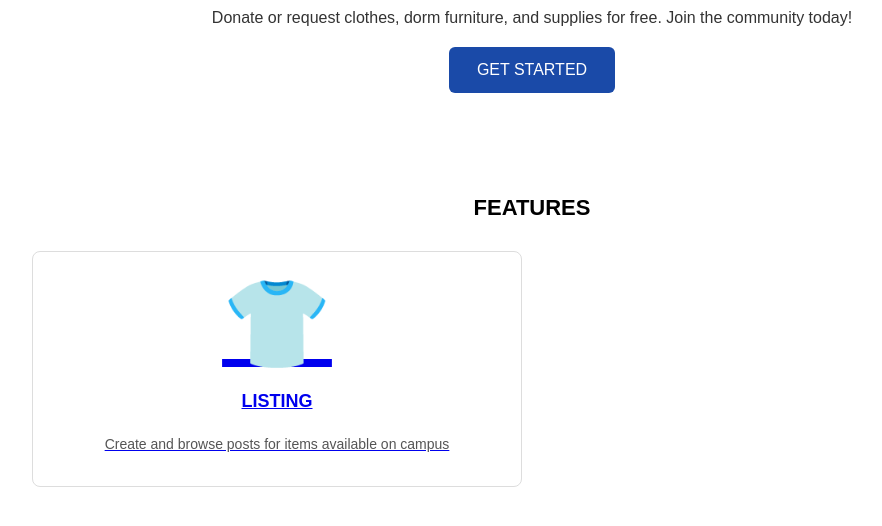
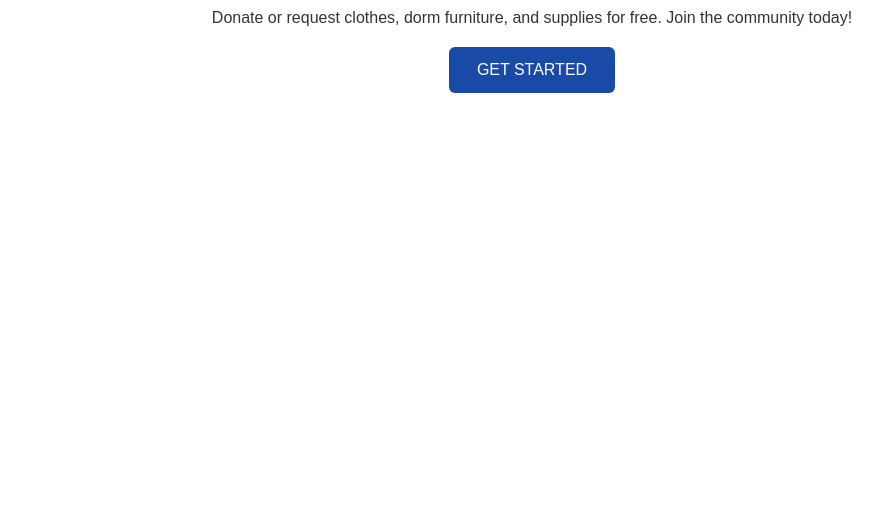
Before and after one commit to masterpillow/campus-closet, a Flask app: page / in a window 1280 px wide. Shown: the part 212-738 px from the top of the page, without its empty margins (108-990 px from the left). Run offline with Flask 3, Linux system fonts and the light colour scheme.

Commit message:
Updated landingpage css and html

```diff
--- a/app/static/landingpage.css
+++ b/app/static/landingpage.css
@@ -39,59 +39,3 @@ body {
     border-radius: 6px;
     cursor: pointer;
 }
-
-  .features {
-    padding: 40px 20px;
-    max-width: 1000px;
-    margin: 0 auto;
-  }
-
-  .features h3 {
-    text-align: center;
-    font-size: 22px;
-    margin-bottom: 30px;
-  }
-
-  .feature-grid {
-    display: grid;
-    grid-template-columns: repeat(2, 1fr);
-    gap: 20px;
-  }
-
-  .feature-box {
-    border: 1px solid #ddd;
-    padding: 20px;
-    border-radius: 8px;
-    text-align: center;
-    text-decoration: none;
-    color: inherit;
-    transition: box-shadow 0.3s ease, transform 0.2s ease;
-    display: block;
-  }
-
-  .feature-box:hover {
-    box-shadow: 0 4px 12px rgba(0, 0, 0, 0.1);
-    transform: translateY(-2px);
-   }
-
-  .feature-box h4 {
-    margin-top: 15px;
-    font-size: 18px;
-  }
-
-  .feature-box p {
-    font-size: 14px;
-    color: #555;
-  }
-
-  .icon {
-      font-size: 88px;
-      margin-bottom: 10px;
-      color: #1a4aa8;
-  }
-
-  @media (max-width: 768px) {
-    .feature-grid {
-      grid-template-columns: 1fr;
-    }
-  }
--- a/app/templates/index.html
+++ b/app/templates/index.html
@@ -15,20 +15,5 @@
     <p>Donate or request clothes, dorm furniture, and supplies for free. Join the community today!</p>
     <a href="{{ url_for('main.login') }}"><button class="cta-button">GET STARTED</button></a>
   </section>
-  <section class="features">
-    <h3>FEATURES</h3>
-    <div class="feature-grid">
-
-      <div class="feature-box">
-        <a href="{{ url_for('main.home') }}">
-        <div class="icon">👕</div>
-        <h4>LISTING</h4>
-        <p>Create and browse posts for items available on campus</p>
-        </a>
-      </div>
-
-    </div>
-  </section>
-
-</body>
+  </body>
 </html>
```
Lines whose indentation alone changed are shown as unchanged.
